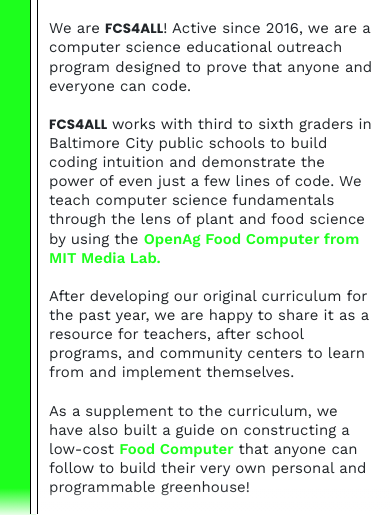
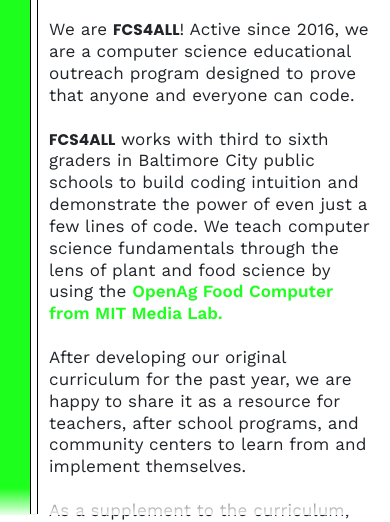
Before and after one commit to fcs4all/fcs4all.github.io, a plain HTML site: page index.html in a window 390 px wide. Shown: the part 329-851 px from the top of the page. Drawn offline with nearby package versions, Linux system fonts and the light colour scheme.

Commit message:
increase font size for mobile

```diff
--- a/css/fcs4all.css
+++ b/css/fcs4all.css
@@ -135,7 +135,7 @@ body {
 
 @media(max-width: 575.98px){
   .content-block p {
-    font-size: .7em;
+    font-size: .8em;
     letter-spacing: .005em;
     line-height: 1.28em;
   }
```
